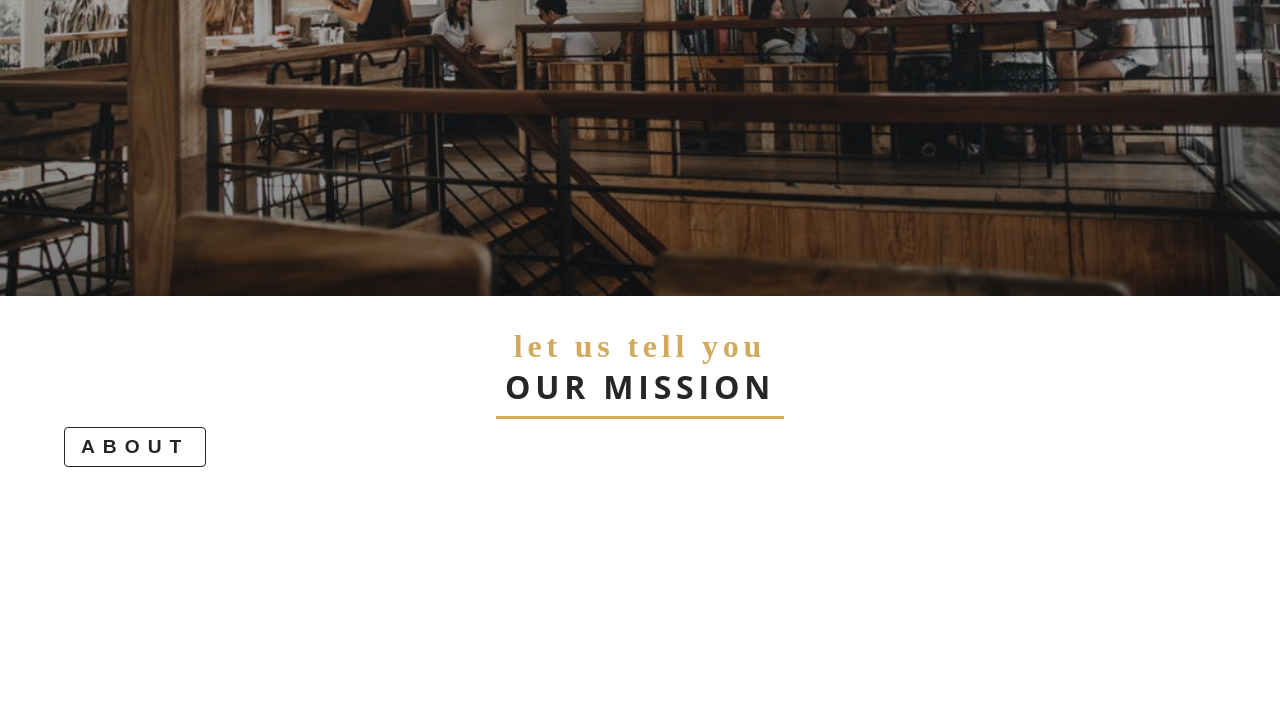
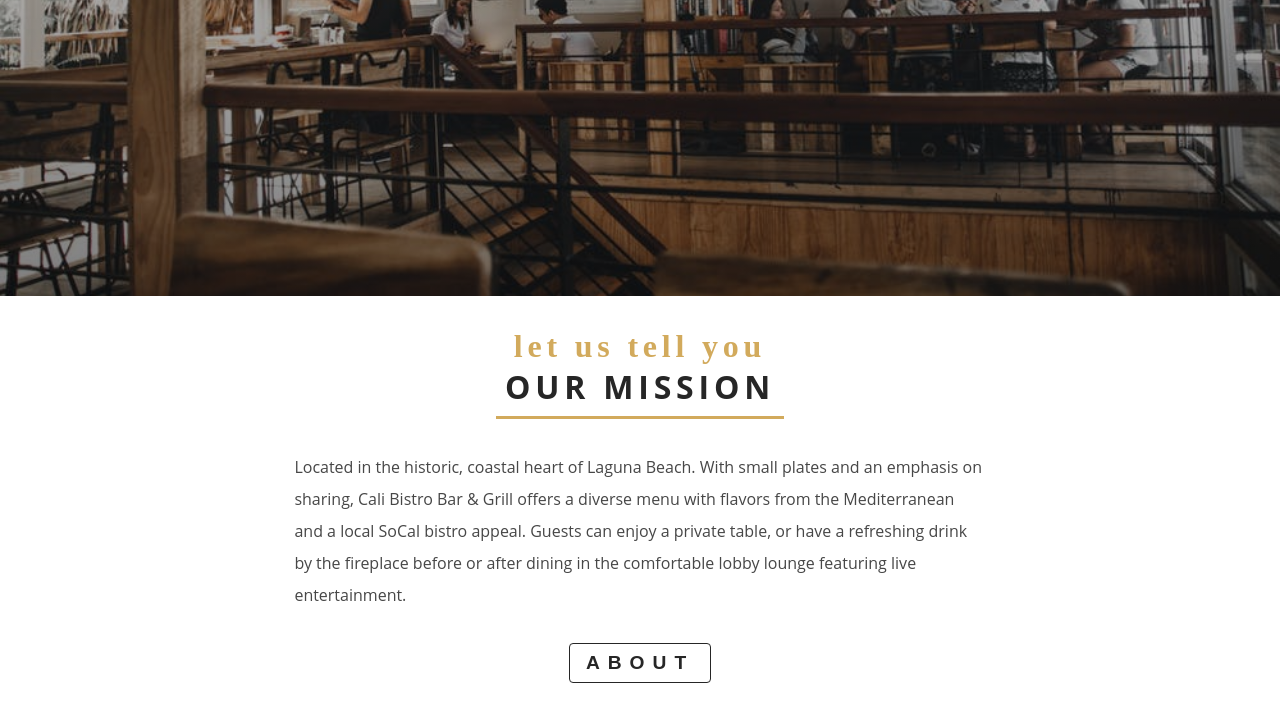
Before and after one commit to kwkistler/gatsby-restaurant, a Gatsby site: page / in a window 1280 px wide. Shown: the part 505-1226 px from the top of the page. Before the commit the page ends 1020 px from the top, so only its background shows below. Built offline with nearby package versions, Linux system fonts and the light colour scheme; Gatsby itself is replaced by a stand-in of ours.

Commit message:
info completed

```diff
--- a/src/components/HomePageComponents/QuickInfo.js
+++ b/src/components/HomePageComponents/QuickInfo.js
@@ -1,12 +1,44 @@
 import React, { Component } from "react"
 import { Section, Title, SectionButton } from "../../utils"
+import styled from "styled-components"
+import { Link } from "gatsby"
+import { styles } from "../../utils"
+
 export default class QuickInfo extends Component {
   render() {
     return (
       <Section>
         <Title message="let us tell you" title="our mission" />
-        <SectionButton>about</SectionButton>
+        <QuickInfoWrapper>
+          <p className="text">
+            Located in the historic, coastal heart of Laguna Beach. With small
+            plates and an emphasis on sharing, Cali Bistro Bar & Grill offers a
+            diverse menu with flavors from the Mediterranean and a local SoCal
+            bistro appeal. Guests can enjoy a private table, or have a
+            refreshing drink by the fireplace before or after dining in the
+            comfortable lobby lounge featuring live entertainment.
+          </p>
+          <Link to="/about/" style={{ textDecoration: "none" }}>
+            <SectionButton style={{ margin: "2rem auto" }}>about</SectionButton>
+          </Link>
+        </QuickInfoWrapper>
       </Section>
     )
   }
 }
+
+const QuickInfoWrapper = styled.div`
+  width: 90%;
+  margin: 2rem auto;
+  .text {
+    line-height: 2rem;
+    color: ${styles.colors.mainGrey};
+    word-spacing: 0.2remd;
+  }
+  @media (min-width: 768px) {
+    width: 70%;
+  }
+  @media (min-width: 992px) {
+    width: 60%;
+  }
+`
--- a/src/pages/index.js
+++ b/src/pages/index.js
@@ -5,6 +5,7 @@ import SEO from "../components/seo"
 import { HomeHeader, Banner, BannerButton } from "../utils"
 import img from "../images/bcg/homeBcg.jpeg"
 import QuickInfo from "../components/HomePageComponents/QuickInfo"
+import { Link } from "gatsby"
 
 const IndexPage = () => (
   <Layout>
@@ -14,7 +15,9 @@ const IndexPage = () => (
         title="cali bistro bar & grill"
         subtitle="432 Ocean Ave - Laguna Beach CA 92651"
       >
-        <BannerButton style={{ margin: "2rem auto" }}>Menu</BannerButton>
+        <Link to="/menu/" style={{ textDecoration: "none" }}>
+          <BannerButton style={{ margin: "2rem auto" }}>Menu</BannerButton>
+        </Link>
       </Banner>
     </HomeHeader>
     <QuickInfo />
```
